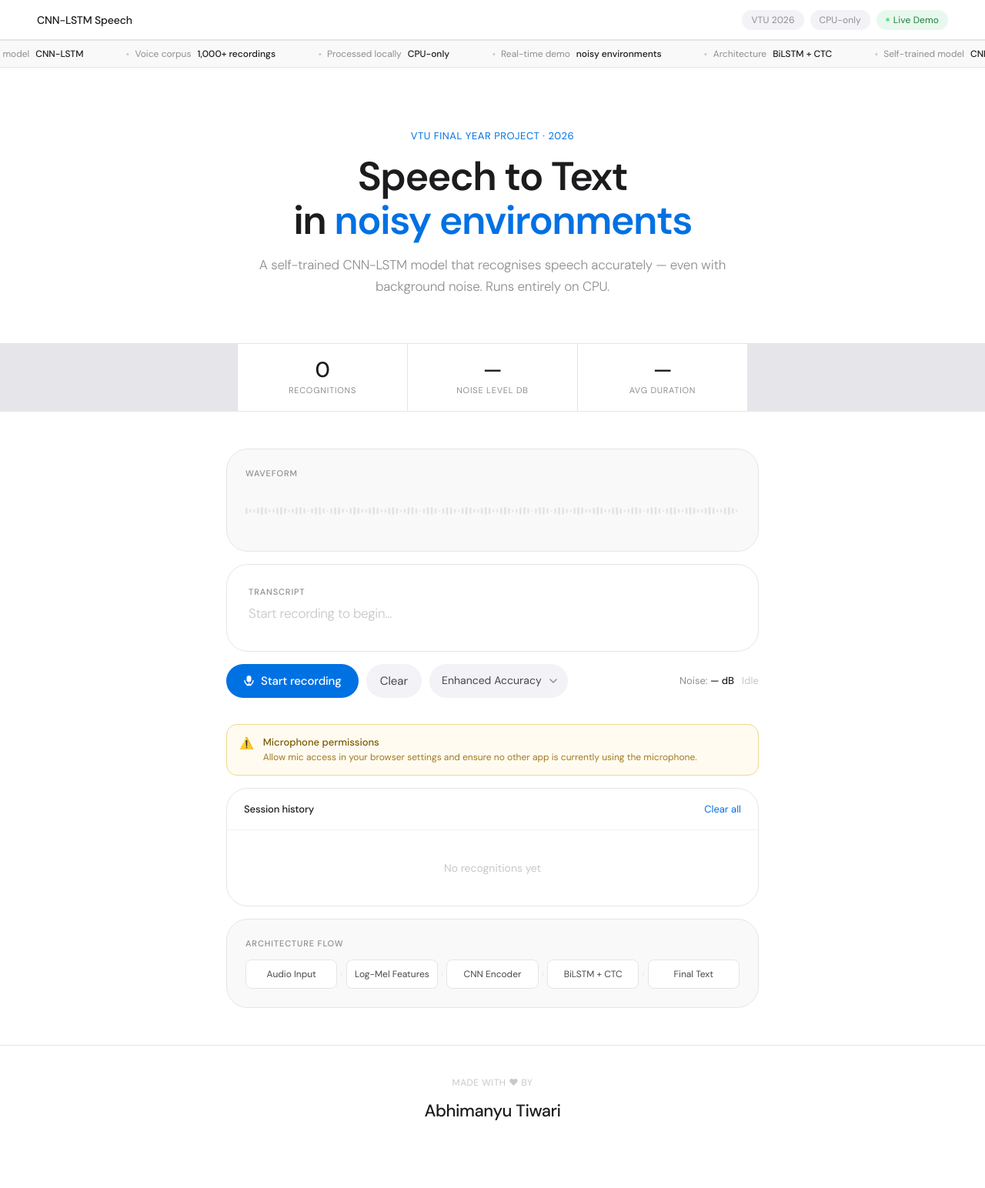
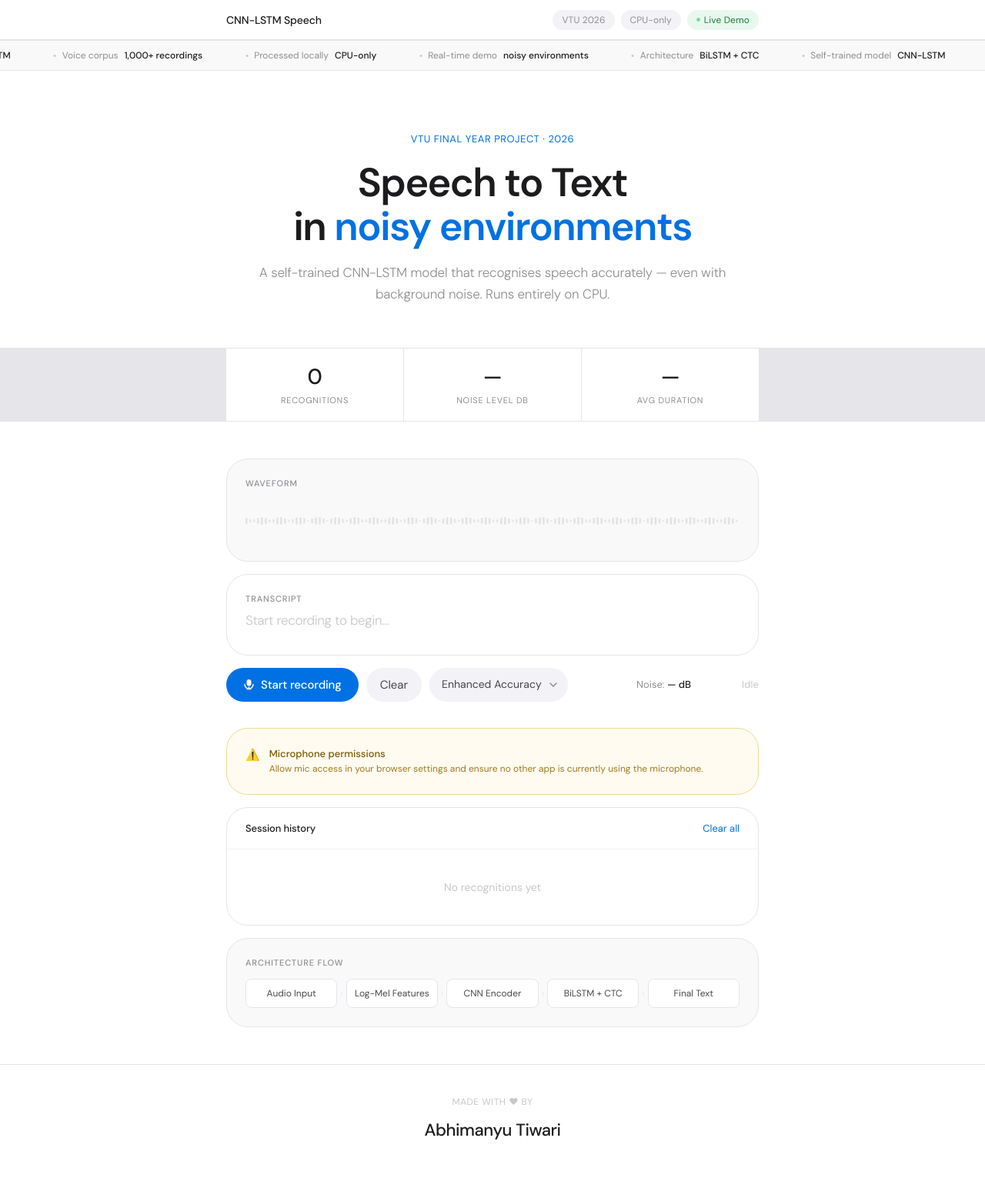
Before and after one commit to BSTushar/final_year, a Flask app: page / in a window 1280 px wide. Shown: the whole page at 77% size. Before the commit the page ends 1456 px from the top, so only its background shows below. Run offline with Flask 3, Linux system fonts and the light colour scheme.

Commit message:
Align layout: shared content width, stats band, controls row, card padding
Made-with: Cursor

```diff
--- a/stt_cnn_lstm/web/templates/index.html
+++ b/stt_cnn_lstm/web/templates/index.html
@@ -28,6 +28,9 @@
     --radius-md: 14px;
     --radius-lg: 20px;
     --radius-xl: 28px;
+    --layout-max: 740px;
+    --layout-pad: 1.5rem;
+    --card-pad: 24px;
   }
 
   html { font-size: 16px; }
@@ -41,10 +44,6 @@
   }
 
   nav {
-    display: flex;
-    align-items: center;
-    justify-content: space-between;
-    padding: 0 3rem;
     height: 52px;
     background: rgba(255,255,255,0.85);
     backdrop-filter: blur(20px);
@@ -53,6 +52,17 @@
     position: sticky;
     top: 0;
     z-index: 100;
+  }
+
+  .nav-inner {
+    max-width: var(--layout-max);
+    margin: 0 auto;
+    padding: 0 var(--layout-pad);
+    height: 100%;
+    display: flex;
+    align-items: center;
+    justify-content: space-between;
+    gap: 12px;
   }
 
   .nav-logo {
@@ -98,8 +108,8 @@
 
   .hero {
     text-align: center;
-    padding: 80px 3rem 60px;
-    max-width: 740px;
+    padding: 80px var(--layout-pad) 56px;
+    max-width: var(--layout-max);
     margin: 0 auto;
   }
 
@@ -109,7 +119,7 @@
     color: var(--blue);
     letter-spacing: 0.04em;
     text-transform: uppercase;
-    margin-bottom: 16px;
+    margin-bottom: 20px;
   }
 
   .hero-title {
@@ -118,7 +128,7 @@
     color: var(--gray-900);
     letter-spacing: -0.03em;
     line-height: 1.1;
-    margin-bottom: 16px;
+    margin-bottom: 18px;
   }
 
   .hero-title em {
@@ -134,21 +144,25 @@
     letter-spacing: -0.01em;
   }
 
-  .stats-row {
-    display: flex;
-    justify-content: center;
-    gap: 1px;
+  .stats-outer {
     background: var(--gray-200);
     border-top: 0.5px solid var(--gray-200);
     border-bottom: 0.5px solid var(--gray-200);
-    margin-bottom: 0;
+  }
+
+  .stats-inner {
+    max-width: var(--layout-max);
+    margin: 0 auto;
+    padding: 0 var(--layout-pad);
+    display: flex;
+    gap: 1px;
   }
 
   .stat-card {
     flex: 1;
-    max-width: 220px;
+    min-width: 0;
     background: var(--white);
-    padding: 20px 24px;
+    padding: 20px var(--card-pad);
     text-align: center;
   }
 
@@ -158,7 +172,12 @@
     color: var(--gray-900);
     letter-spacing: -0.02em;
     line-height: 1;
-    margin-bottom: 5px;
+    min-height: 34px;
+    display: flex;
+    align-items: center;
+    justify-content: center;
+    margin-bottom: 6px;
+    font-variant-numeric: tabular-nums;
   }
 
   .stat-label {
@@ -194,6 +215,9 @@
     align-items: center;
     justify-content: space-between;
   }
+
+  .section-label--tight { margin-bottom: 10px; }
+  .section-label--flush { margin-bottom: 0; }
 
   .rec-badge {
     display: none;
@@ -227,9 +251,10 @@
     background: var(--white);
     border: 0.5px solid var(--gray-200);
     border-radius: var(--radius-xl);
-    padding: 28px;
+    padding: var(--card-pad);
     margin-bottom: 16px;
     min-height: 100px;
+    width: 100%;
   }
 
   .transcript-text {
@@ -260,9 +285,27 @@
   .controls {
     display: flex;
     align-items: center;
+    justify-content: space-between;
+    gap: 12px;
+    flex-wrap: nowrap;
+    margin-bottom: 16px;
+    width: 100%;
+  }
+
+  .controls-actions {
+    display: flex;
+    align-items: center;
     gap: 10px;
     flex-wrap: wrap;
-    margin-bottom: 16px;
+    min-width: 0;
+  }
+
+  .controls-meta {
+    display: flex;
+    align-items: center;
+    gap: 16px;
+    flex-shrink: 0;
+    margin-left: auto;
   }
 
   .btn-record {
@@ -325,9 +368,10 @@
   }
 
   .noise-info {
-    margin-left: auto;
     font-size: 13px;
     color: var(--gray-500);
+    white-space: nowrap;
+    text-align: right;
   }
 
   .noise-info b { color: var(--gray-900); font-weight: 500; }
@@ -336,6 +380,9 @@
     font-size: 13px;
     color: var(--gray-300);
     letter-spacing: 0.01em;
+    white-space: nowrap;
+    min-width: 4.5rem;
+    text-align: right;
   }
 
   .pipeline-card {
@@ -408,9 +457,11 @@
     gap: 12px;
     background: #fffbf0;
     border: 0.5px solid #f0d890;
-    border-radius: var(--radius-md);
-    padding: 14px 16px;
+    border-radius: var(--radius-xl);
+    padding: var(--card-pad);
     margin-bottom: 16px;
+    width: 100%;
+    box-sizing: border-box;
   }
 
   .notice-icon {
@@ -438,13 +489,15 @@
     border-radius: var(--radius-xl);
     overflow: hidden;
     margin-bottom: 16px;
+    width: 100%;
+    box-sizing: border-box;
   }
 
   .history-header {
     display: flex;
     align-items: center;
     justify-content: space-between;
-    padding: 18px 22px;
+    padding: 18px var(--card-pad);
     border-bottom: 0.5px solid var(--gray-100);
   }
 
@@ -567,8 +622,13 @@
 
   footer {
     text-align: center;
-    padding: 40px 2rem 60px;
+    padding: 40px var(--layout-pad) 60px;
     border-top: 0.5px solid var(--gray-200);
+  }
+
+  .footer-inner {
+    max-width: var(--layout-max);
+    margin: 0 auto;
   }
 
   .footer-made {
@@ -595,11 +655,15 @@
     background: var(--gray-50);
     border-top: 0.5px solid var(--gray-200);
     border-bottom: 0.5px solid var(--gray-200);
-    padding: 9px 0;
+    padding: 10px 0;
+    display: flex;
+    align-items: center;
+    min-height: 40px;
   }
 
   .ticker-inner {
     display: flex;
+    align-items: center;
     white-space: nowrap;
     animation: tickerScroll 40s linear infinite;
   }
@@ -646,11 +718,13 @@
 <body>
 
 <nav>
+  <div class="nav-inner">
     <span class="nav-logo">CNN-LSTM Speech</span>
     <div class="nav-pills">
       <span class="nav-pill">VTU 2026</span>
       <span class="nav-pill">CPU-only</span>
       <span class="nav-pill live"><span class="live-dot"></span>Live Demo</span>
+    </div>
   </div>
 </nav>
 
@@ -675,10 +749,12 @@
   <p class="hero-sub">A self-trained CNN-LSTM model that recognises speech accurately — even with background noise. Runs entirely on CPU.</p>
 </section>
 
-<div class="stats-row">
+<div class="stats-outer">
+  <div class="stats-inner">
     <div class="stat-card"><div class="stat-num" id="stat-count">0</div><div class="stat-label">Recognitions</div></div>
     <div class="stat-card"><div class="stat-num" id="stat-noise">—</div><div class="stat-label">Noise level dB</div></div>
     <div class="stat-card"><div class="stat-num" id="stat-dur">—</div><div class="stat-label">Avg duration</div></div>
+  </div>
 </div>
 
 <div class="main-panel">
@@ -692,11 +768,12 @@
   </div>
 
   <div class="transcript-card">
-    <div class="section-label" style="margin-bottom:10px">Transcript</div>
+    <div class="section-label section-label--tight">Transcript</div>
     <div class="transcript-text empty" id="transcript-text">Start recording to begin…</div>
   </div>
 
   <div class="controls">
+    <div class="controls-actions">
       <button type="button" class="btn-record" id="rec-btn">
         <svg width="15" height="15" viewBox="0 0 15 15" fill="none" aria-hidden="true">
           <rect x="4.5" y="1" width="6" height="8.5" rx="3" fill="currentColor"/>
@@ -711,12 +788,15 @@
         <option value="offline" {% if default_mode == "offline" %}selected{% endif %}>Offline Mode</option>
         <option value="enhanced" {% if default_mode != "offline" %}selected{% endif %}>Enhanced Accuracy</option>
       </select>
+    </div>
+    <div class="controls-meta">
       <span class="noise-info">Noise: <b id="noise-display">— dB</b></span>
       <span class="status-text" id="status">Idle</span>
     </div>
+  </div>
 
   <div class="pipeline-card" id="pipeline-card">
-    <div class="section-label" style="margin-bottom:0">Processing pipeline</div>
+    <div class="section-label section-label--flush">Processing pipeline</div>
     <div class="pipeline-steps">
       <div class="pipeline-step" data-step="0">Mic capture</div>
       <span class="pipeline-arrow">›</span>
@@ -764,8 +844,10 @@
 </div>
 
 <footer>
+  <div class="footer-inner">
     <div class="footer-made">Made with ♥ by</div>
     <div class="team-name-display" id="team-name">Abhimanyu Tiwari</div>
+  </div>
 </footer>
 
 <script>
```
Also changed, not shown: other parts of stt_cnn_lstm/web/templates/index.html (+26 -12 lines). Lines whose indentation alone changed are shown as unchanged.
